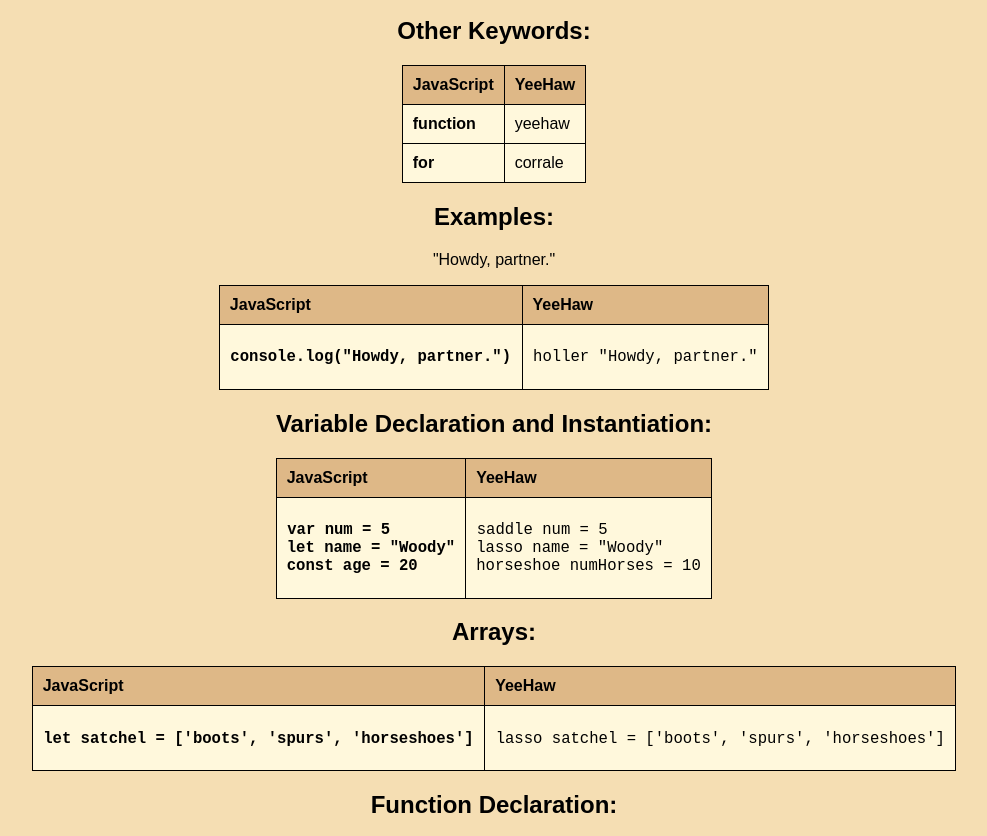
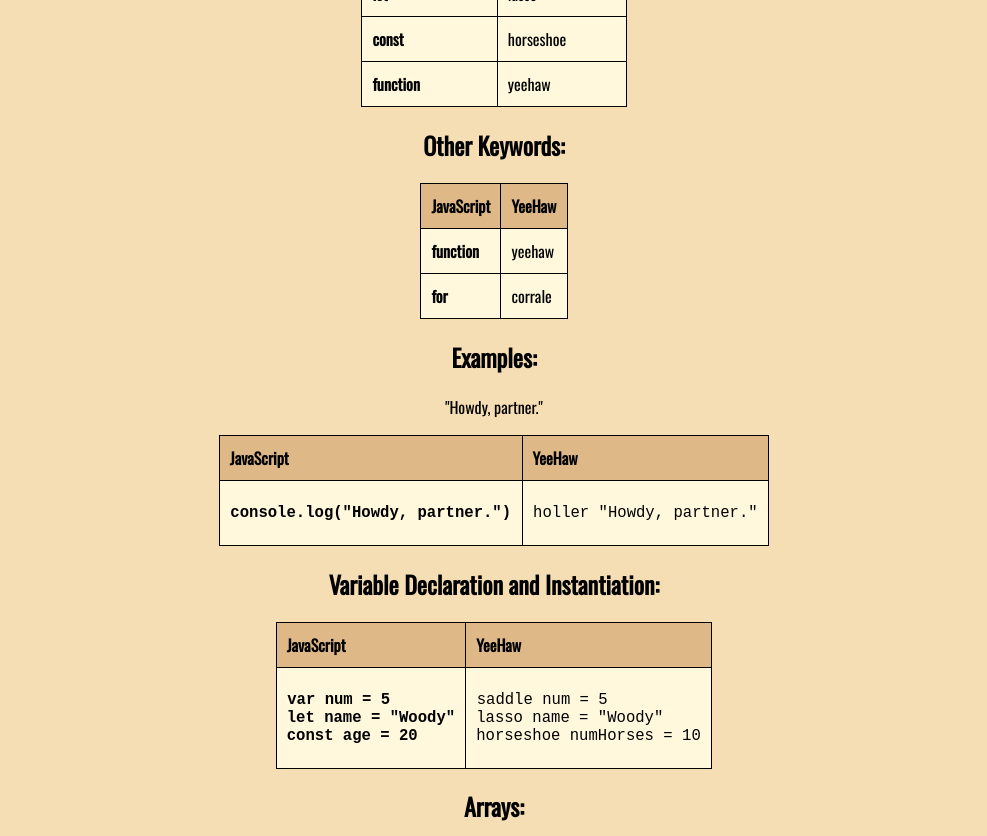
Before and after one commit to alex-armknecht/YeeHaw, a website: page index.html in a window 1280 px wide. Shown: the part 1221-2057 px from the top of the page, without its empty margins (146-1133 px from the left). Drawn offline with nearby package versions, Linux system fonts and the light colour scheme.

Commit message:
Update index.html

```diff
--- a/index.html
+++ b/index.html
@@ -1,13 +1,14 @@
 <!DOCTYPE html>
 <html lang="en">
 <head>
+  <link href='https://fonts.googleapis.com/css?family=Oswald' rel='stylesheet'>
   <meta charset="UTF-8">
   <meta name="viewport" content="width=device-width, initial-scale=1.0">
   <title>YeeHaw Programming Language</title>
   <style>
     body {
       background-color: #F5DEB3;
-      font-family: 'WildWest', sans-serif;
+      font-family: 'Oswald', sans-serif;
       text-align: center;
     }
     h1 {
```
